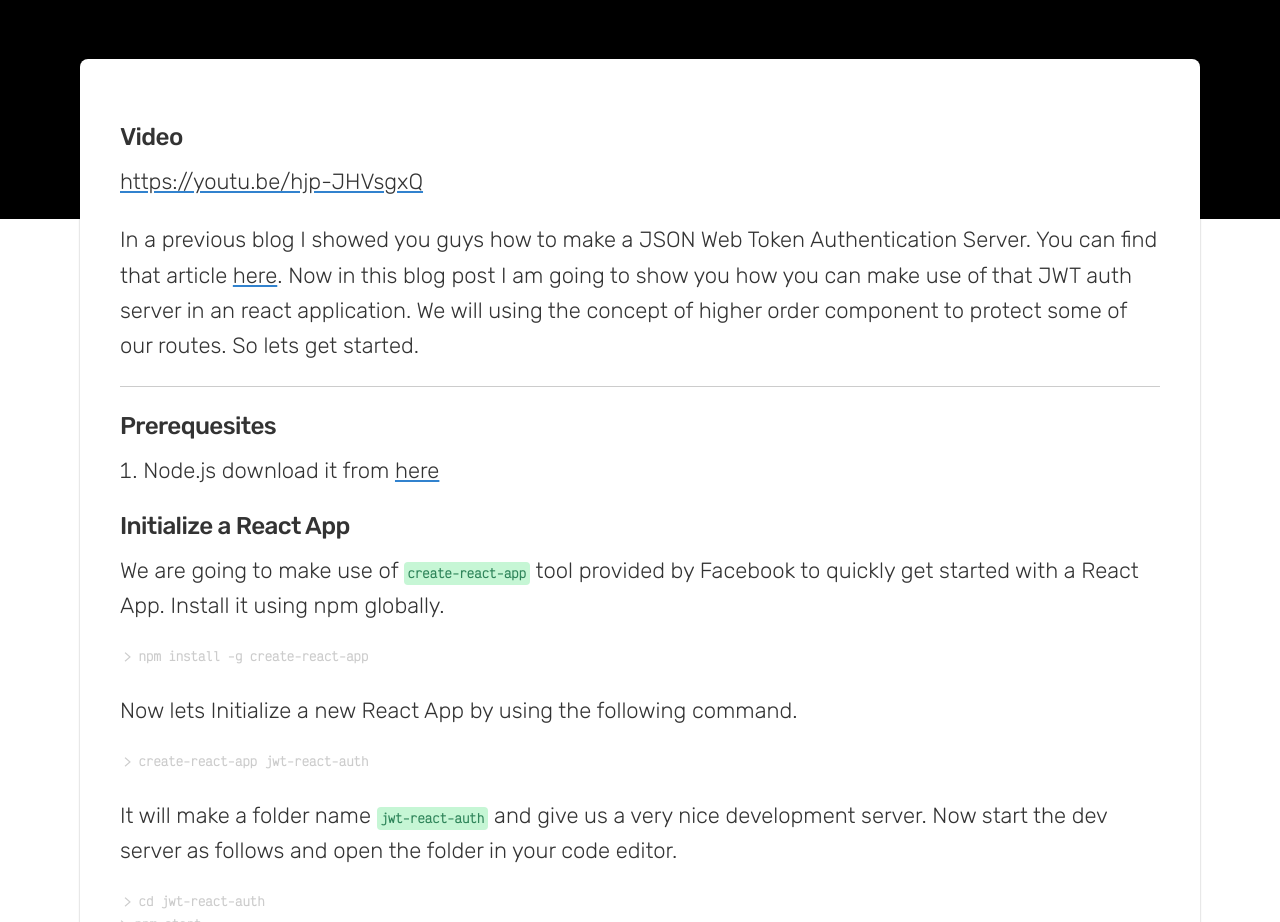
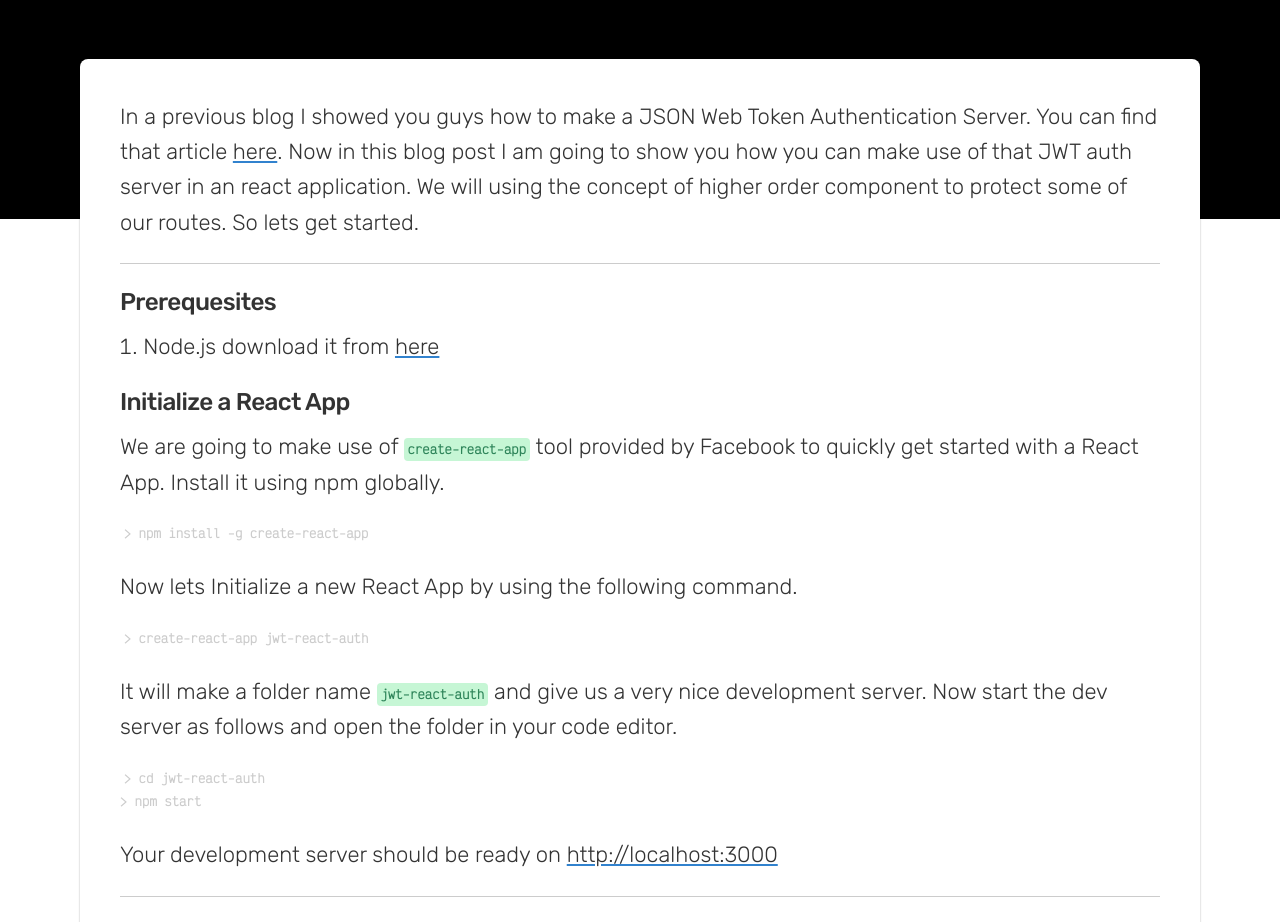
Before and after one commit to pantharshit00/harshitpant.com, a Gatsby site: page /blog/using-json-web-token-react in a window 1280 px wide. Shown: the part 960-1882 px from the top of the page. Built offline with nearby package versions, Linux system fonts and the light colour scheme; Gatsby itself is replaced by a stand-in of ours; some packages are replaced by stand-ins of ours; code samples lack their colours.

Commit message:
Update index.md

```diff
--- a/content/blog/using-json-web-token-react/index.md
+++ b/content/blog/using-json-web-token-react/index.md
@@ -8,10 +8,6 @@ tags:
   - auth
 cover: ./cover.png
 ---
-
-## Video
-
-https://youtu.be/hjp-JHVsgxQ
 
 In a previous blog I showed you guys how to make a JSON Web Token Authentication Server. You can find that article [here](http://hptechblogs.com). Now in this blog post I am going to show you how you can make use of that JWT auth server in an react application. We will using the concept of higher order component to protect some of our routes. So lets get started.
 
```
